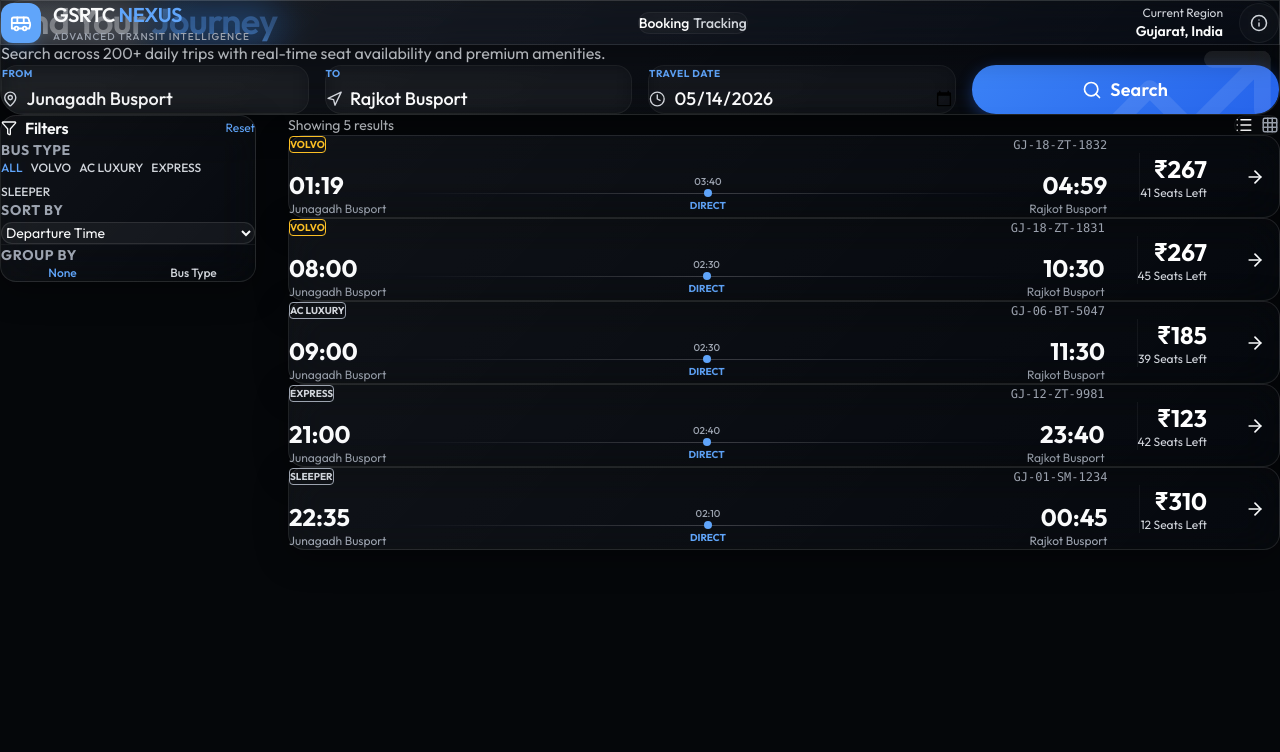
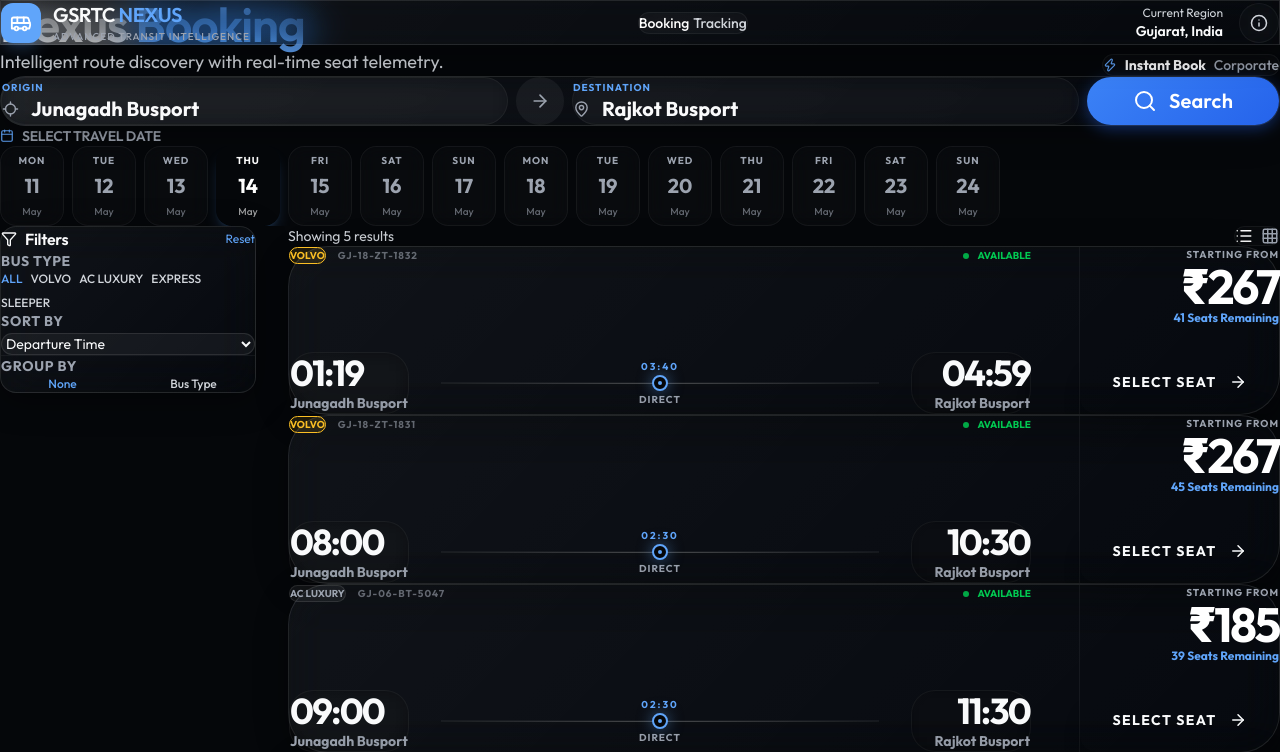
Before and after one commit to Paranjayy/gsrtc-tracking, a React (Vite) app: page / in a window 1280 px wide. Shown: the top 752 px of the page. Built offline with nearby package versions, Linux system fonts and the light colour scheme.

Commit message:
fix: lint errors and restore necessary imports

```diff
--- a/src/components/GSRTCNexus.tsx
+++ b/src/components/GSRTCNexus.tsx
@@ -6,23 +6,60 @@
   Search,
   Filter,
   ArrowRight,
-  Clock,
   Info,
   Navigation,
   Grid,
   List as ListIcon,
   ChevronRight,
-  TrendingUp,
   Map as MapIcon,
   Activity,
   History,
   Navigation2,
   Share2,
-  AlertCircle
+  AlertCircle,
+  Calendar,
+  Zap,
+  Locate
 } from 'lucide-react';
 import { MOCK_TRIPS } from '../services/mockData';
 import { GSRTCService } from '../services/gsrtc';
 import type { BusTrip, TrackingInfo } from '../types';
+
+const MagicDatePicker: React.FC<{ selectedDate: string; onChange: (date: string) => void }> = ({ selectedDate, onChange }) => {
+  const dates = useMemo(() => {
+    const arr = [];
+    const today = new Date();
+    for (let i = 0; i < 14; i++) {
+      const d = new Date();
+      d.setDate(today.getDate() + i);
+      arr.push(d);
+    }
+    return arr;
+  }, []);
+
+  return (
+    <div className="flex gap-2 overflow-x-auto py-2 no-scrollbar scroll-smooth">
+      {dates.map((date, i) => {
+        const isSelected = date.toISOString().split('T')[0] === selectedDate;
+        return (
+          <button
+            key={i}
+            onClick={() => onChange(date.toISOString().split('T')[0])}
+            className={`flex-shrink-0 w-16 h-20 rounded-2xl flex flex-col items-center justify-center gap-1 transition-all border ${
+              isSelected
+                ? 'bg-primary border-primary text-white shadow-lg shadow-primary/20'
+                : 'glass-light border-white/5 text-text-dim hover:border-white/20'
+            }`}
+          >
+            <span className="text-[10px] uppercase font-bold tracking-widest">{date.toLocaleDateString('en-US', { weekday: 'short' })}</span>
+            <span className="text-xl font-bold">{date.getDate()}</span>
+            <span className="text-[10px] opacity-60 font-medium">{date.toLocaleDateString('en-US', { month: 'short' })}</span>
+          </button>
+        );
+      })}
+    </div>
+  );
+};
 
 const GSRTCNexus: React.FC = () => {
   const [activeTab, setActiveTab] = useState<'tracking' | 'booking'>('booking');
@@ -33,6 +70,7 @@
   const [groupBy, setGroupBy] = useState<'none' | 'type'>('none');
   const [trackingData, setTrackingData] = useState<TrackingInfo | null>(null);
   const [isLive, setIsLive] = useState(false);
+  const [travelDate, setTravelDate] = useState('2026-05-14');
 
   // Deep linking for tracking
   useEffect(() => {
@@ -157,43 +195,59 @@
               exit={{ opacity: 0, y: -20 }}
               className="space-y-8"
             >
-              {/* Search Section */}
-              <section className="glass p-8 rounded-3xl relative overflow-hidden">
-                <div className="absolute top-0 right-0 p-10 opacity-10 pointer-events-none">
-                  <TrendingUp size={200} />
+              {/* Redesigned Search Section */}
+              <section className="space-y-6">
+                <div className="flex flex-col md:flex-row items-end justify-between gap-6">
+                  <div className="max-w-xl">
+                    <h2 className="text-5xl font-bold tracking-tighter mb-2">Nexus <span className="text-primary">Booking</span></h2>
+                    <p className="text-text-muted text-lg">Intelligent route discovery with real-time seat telemetry.</p>
+                  </div>
+                  <div className="flex items-center gap-2 glass-light p-1.5 rounded-2xl border border-white/5">
+                    <button className="px-4 py-2 rounded-xl text-sm font-bold bg-white/5 text-white flex items-center gap-2">
+                       <Zap size={14} className="text-primary" /> Instant Book
+                    </button>
+                    <button className="px-4 py-2 rounded-xl text-sm font-medium text-text-dim hover:text-white transition-all">
+                       Corporate
+                    </button>
+                  </div>
                 </div>
 
-                <div className="max-w-2xl">
-                  <h2 className="text-4xl font-bold mb-2">Find Your <span className="text-primary">Journey</span></h2>
-                  <p className="text-text-muted mb-8">Search across 200+ daily trips with real-time seat availability and premium amenities.</p>
+                <div className="glass p-2 rounded-[2rem] border border-white/5 flex flex-col md:flex-row items-stretch gap-2">
+                  <div className="flex-1 flex flex-col md:flex-row gap-2">
+                    <div className="flex-1 glass-light px-6 py-4 rounded-3xl flex flex-col justify-center border border-transparent hover:border-primary/20 transition-all group">
+                      <span className="text-[10px] text-primary font-bold uppercase tracking-widest mb-1 group-hover:translate-x-1 transition-transform">Origin</span>
+                      <div className="flex items-center gap-3">
+                        <Locate size={18} className="text-text-dim" />
+                        <input className="bg-transparent w-full text-xl font-bold outline-none" defaultValue="Junagadh Busport" />
+                      </div>
                     </div>
 
-                <div className="grid grid-cols-1 md:grid-cols-4 gap-4">
-                  <div className="glass-light p-4 rounded-2xl border border-white/5 flex flex-col gap-1">
-                    <label className="text-[10px] text-primary uppercase font-bold tracking-wider">From</label>
-                    <div className="flex items-center gap-2">
-                      <MapPin size={18} className="text-text-muted" />
-                      <input className="bg-transparent w-full text-lg font-medium" defaultValue="Junagadh Busport" />
+                    <div className="w-12 h-12 self-center bg-white/5 rounded-full flex items-center justify-center rotate-90 md:rotate-0 text-text-dim hover:text-primary transition-colors cursor-pointer">
+                       <ArrowRight size={20} />
+                    </div>
+
+                    <div className="flex-1 glass-light px-6 py-4 rounded-3xl flex flex-col justify-center border border-transparent hover:border-primary/20 transition-all group">
+                      <span className="text-[10px] text-primary font-bold uppercase tracking-widest mb-1 group-hover:translate-x-1 transition-transform">Destination</span>
+                      <div className="flex items-center gap-3">
+                        <MapPin size={18} className="text-text-dim" />
+                        <input className="bg-transparent w-full text-xl font-bold outline-none" defaultValue="Rajkot Busport" />
                       </div>
                     </div>
-                  <div className="glass-light p-4 rounded-2xl border border-white/5 flex flex-col gap-1">
-                    <label className="text-[10px] text-primary uppercase font-bold tracking-wider">To</label>
-                    <div className="flex items-center gap-2">
-                      <Navigation size={18} className="text-text-muted" />
-                      <input className="bg-transparent w-full text-lg font-medium" defaultValue="Rajkot Busport" />
                   </div>
-                  </div>
-                  <div className="glass-light p-4 rounded-2xl border border-white/5 flex flex-col gap-1">
-                    <label className="text-[10px] text-primary uppercase font-bold tracking-wider">Travel Date</label>
-                    <div className="flex items-center gap-2">
-                      <Clock size={18} className="text-text-muted" />
-                      <input type="date" className="bg-transparent w-full text-lg font-medium" defaultValue="2026-05-14" />
-                    </div>
-                  </div>
-                  <button className="primary-button flex items-center justify-center gap-2 h-full text-lg">
-                    <Search size={20} />
+
+                  <button className="primary-button md:w-48 rounded-[1.5rem] flex items-center justify-center gap-3 text-xl font-bold py-6">
+                    <Search size={24} />
                     Search
                   </button>
+                </div>
+
+                <div className="space-y-4">
+                   <div className="flex items-center justify-between">
+                      <h3 className="text-sm font-bold uppercase tracking-widest text-text-dim flex items-center gap-2">
+                         <Calendar size={14} className="text-primary" /> Select Travel Date
+                      </h3>
+                   </div>
+                   <MagicDatePicker selectedDate={travelDate} onChange={setTravelDate} />
                 </div>
               </section>
 
@@ -296,51 +350,63 @@
                           <motion.div
                             layout
                             key={trip.id}
-                            className={`glass p-6 rounded-2xl group border border-white/5 hover:border-primary/30 transition-all ${
-                              viewMode === 'list' ? 'flex flex-col md:flex-row items-center gap-8' : 'flex flex-col'
+                            className={`glass p-8 rounded-[2.5rem] group border border-white/5 hover:border-primary/40 transition-all shadow-xl hover:shadow-primary/5 ${
+                              viewMode === 'list' ? 'flex flex-col md:flex-row items-stretch gap-12' : 'flex flex-col'
                             }`}
                           >
-                            <div className="flex-1 flex flex-col gap-4 w-full">
+                            <div className="flex-1 flex flex-col justify-between gap-6 w-full">
                               <div className="flex items-center justify-between">
-                                <span className={`text-[10px] font-bold px-2 py-0.5 rounded border ${
-                                  trip.busType === 'VOLVO' ? 'border-secondary text-secondary' : 'border-text-dim text-text-muted'
+                                <div className="flex items-center gap-3">
+                                  <span className={`text-[10px] font-black px-3 py-1 rounded-full border ${
+                                    trip.busType === 'VOLVO' ? 'bg-secondary/10 border-secondary text-secondary' : 'bg-white/5 border-white/10 text-text-dim'
                                   }`}>
                                     {trip.busType}
                                   </span>
-                                <span className="text-xs text-text-dim font-mono">{trip.busNumber}</span>
+                                  <span className="text-[10px] font-bold text-text-dim/60 tracking-widest uppercase">{trip.busNumber}</span>
+                                </div>
+                                <div className="flex items-center gap-2">
+                                   <div className="w-1.5 h-1.5 rounded-full bg-green-500 animate-pulse" />
+                                   <span className="text-[10px] font-bold text-green-500 uppercase">Available</span>
+                                </div>
                               </div>
 
-                              <div className="flex items-center justify-between gap-4">
-                                <div className="text-center md:text-left">
-                                  <p className="text-2xl font-bold">{trip.departureTime}</p>
-                                  <p className="text-xs text-text-dim">{trip.origin}</p>
+                              <div className="flex items-center justify-between gap-8 relative">
+                                <div className="z-10 bg-black/20 backdrop-blur-md p-4 rounded-3xl border border-white/5 min-w-[120px]">
+                                  <p className="text-4xl font-black tracking-tighter">{trip.departureTime}</p>
+                                  <p className="text-sm font-bold text-text-dim mt-1">{trip.origin}</p>
                                 </div>
-                                <div className="flex-1 flex flex-col items-center gap-1">
-                                  <p className="text-[10px] text-text-dim font-medium">{trip.duration}</p>
-                                  <div className="w-full h-px bg-gradient-to-r from-transparent via-white/20 to-transparent relative">
-                                    <div className="absolute top-1/2 left-1/2 -translate-x-1/2 -translate-y-1/2 w-2 h-2 rounded-full bg-primary" />
+
+                                <div className="flex-1 flex flex-col items-center gap-2 px-4">
+                                  <span className="text-[10px] font-black text-primary uppercase tracking-[0.2em]">{trip.duration}</span>
+                                  <div className="w-full h-[2px] bg-white/5 relative">
+                                    <div className="absolute top-1/2 left-0 w-full h-[1px] bg-gradient-to-r from-transparent via-white/20 to-transparent" />
+                                    <div className="absolute top-1/2 left-1/2 -translate-x-1/2 -translate-y-1/2 w-4 h-4 rounded-full bg-[#05070a] border-2 border-primary shadow-[0_0_15px_rgba(96,165,250,0.5)] flex items-center justify-center">
+                                       <div className="w-1 h-1 rounded-full bg-primary" />
                                     </div>
-                                  <p className="text-[10px] text-primary font-bold">DIRECT</p>
                                   </div>
-                                <div className="text-center md:text-right">
-                                  <p className="text-2xl font-bold">{trip.arrivalTime}</p>
-                                  <p className="text-xs text-text-dim">{trip.destination}</p>
+                                  <span className="text-[10px] font-bold text-text-dim uppercase tracking-widest">DIRECT</span>
+                                </div>
+
+                                <div className="z-10 bg-black/20 backdrop-blur-md p-4 rounded-3xl border border-white/5 text-right min-w-[120px]">
+                                  <p className="text-4xl font-black tracking-tighter">{trip.arrivalTime}</p>
+                                  <p className="text-sm font-bold text-text-dim mt-1">{trip.destination}</p>
                                 </div>
                               </div>
                             </div>
 
-                            <div className={`flex items-center gap-6 ${viewMode === 'list' ? 'md:border-l border-white/5 md:pl-8' : 'mt-6 pt-4 border-t border-white/5'}`}>
-                              <div className="text-right">
-                                <p className="text-2xl font-bold text-white">₹{trip.fare}</p>
-                                <p className={`text-xs ${trip.seatsAvailable < 10 ? 'text-accent' : 'text-text-muted'}`}>
-                                  {trip.seatsAvailable} Seats Left
+                            <div className={`flex flex-col justify-between gap-6 ${viewMode === 'list' ? 'md:border-l md:border-white/5 md:pl-12 md:min-w-[200px]' : 'mt-8 pt-8 border-t border-white/5'}`}>
+                              <div className="text-right space-y-1">
+                                <p className="text-[10px] text-text-dim uppercase font-black tracking-widest">Starting from</p>
+                                <p className="text-5xl font-black text-white tracking-tighter">₹{trip.fare}</p>
+                                <p className={`text-xs font-bold ${trip.seatsAvailable < 10 ? 'text-accent' : 'text-primary'}`}>
+                                  {trip.seatsAvailable} Seats Remaining
                                 </p>
                               </div>
                               <button
-                                className="w-12 h-12 bg-white/5 rounded-xl flex items-center justify-center group-hover:bg-primary group-hover:text-white transition-all"
+                                className="w-full h-16 bg-white/5 rounded-2xl flex items-center justify-center gap-3 group-hover:bg-primary group-hover:text-white transition-all font-black text-sm uppercase tracking-widest border border-white/10 group-hover:border-primary shadow-xl"
                                 onClick={() => window.open('https://gsrtc.in/site/', '_blank')}
                               >
-                                <ArrowRight size={20} />
+                                Select Seat <ArrowRight size={18} />
                               </button>
                             </div>
                           </motion.div>
@@ -424,7 +490,10 @@
                           <div className="mt-6 pt-4 border-t border-white/5 space-y-3">
                             <div className="flex items-center justify-between text-xs">
                               <span className="text-text-dim font-medium uppercase tracking-tighter truncate">Next: {trackingData.nextStation}</span>
-                              <span className="text-primary font-bold">ETA: {trackingData.eta}</span>
+                              <div className="flex items-center gap-2">
+                                <span className="text-text-dim font-bold">ETA: {trackingData.eta}</span>
+                                <span className="text-primary font-bold">({trackingData.distanceToNext} KM)</span>
+                              </div>
                             </div>
                             <div className="flex items-center justify-between text-[10px] font-mono text-text-dim bg-white/5 p-2 rounded-lg">
                               <span>Lat: {trackingData.lat}</span>
--- a/src/types/index.ts
+++ b/src/types/index.ts
@@ -25,6 +25,7 @@
   eta?: string;
   lastStation?: string;
   lastArrival?: string;
+  distanceToNext?: number;
   events?: {
     type: string;
     location: string;
```
Also changed, not shown: src/services/gsrtc.ts (+36 -34 lines). Lines whose indentation alone changed are shown as unchanged.
